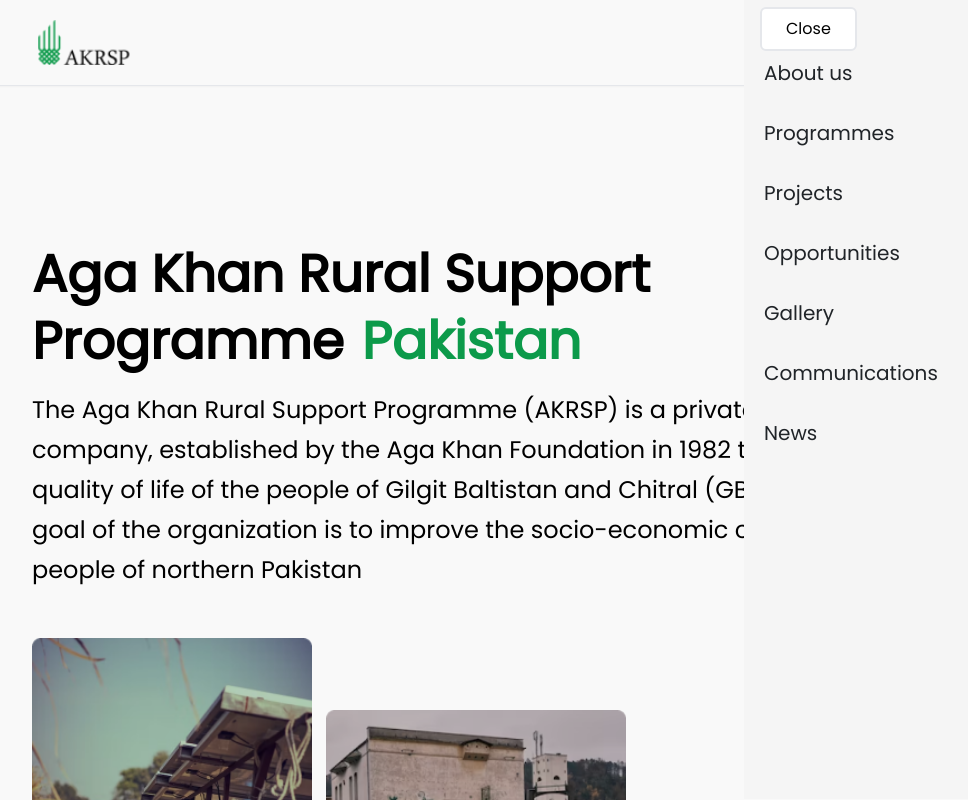
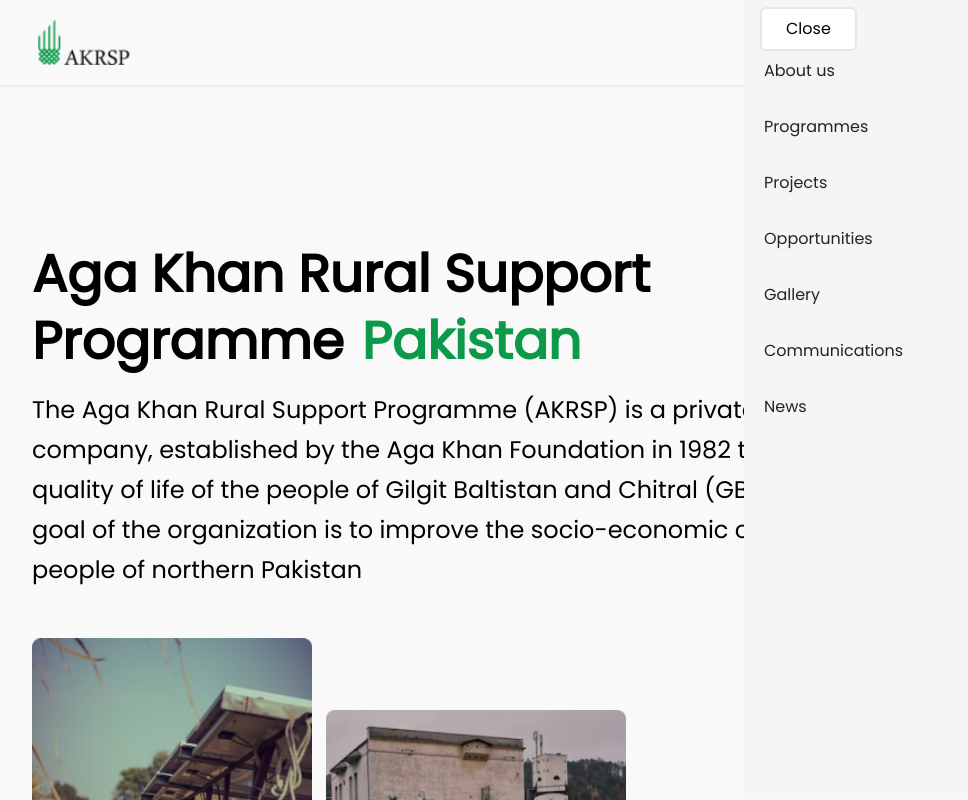
Before and after one commit to AyazAslam101/AKRSP, a Next.js app: page / in a window 1280 px wide. Both pictures are taken after a click on the button 1244 px from the left and 52 px from the top of the page. Shown: the top 800 px of the page, without its empty margins (156-1124 px from the left). Built offline with nearby package versions, Linux system fonts and the light colour scheme.

Commit message:
changes in sidebar

```diff
--- a/components/Button/Button.tsx
+++ b/components/Button/Button.tsx
@@ -37,7 +37,7 @@
           {navigation.main.map((item: any, key: any) => (
             <Menu as="div" key={key} className="relative block ml-1">
               <div>
-                <Menu.Button className="inline-flex font-medium text-xl text-secondary hover:text-primary focus:text-primary whitespace-nowrap p-4 cursor-pointer flex items-center focus:outline-none ">
+                <Menu.Button className="inline-flex font-medium text-base text-secondary hover:text-primary focus:text-primary whitespace-nowrap p-4 cursor-pointer flex items-center focus:outline-none ">
                   {item.name}
                   <ChevronDownIcon
                     className="-mr-1 ml-2 h-5 w-5 xl:block hidden"
--- a/components/Header/Header.tsx
+++ b/components/Header/Header.tsx
@@ -21,7 +21,7 @@
                   Pakistan
                 </span>
               </h2>
-              <p className="py-2 font-medium text-2xl leading-10 mt-2">
+              <p className="py-2 font-normal text-2xl leading-10 mt-2">
                 The Aga Khan Rural Support Programme (AKRSP) is a private,
                 non-profit company, established by the Aga Khan Foundation in
                 1982 to improve the quality of life of the people of Gilgit
--- a/components/Navbar/Navbar.tsx
+++ b/components/Navbar/Navbar.tsx
@@ -97,7 +97,7 @@
                         className="relative inline-block text-left"
                       >
                         <div>
-                          <Menu.Button className="inline-flex font-medium text-xl text-secondary hover:text-primary focus:text-primary whitespace-nowrap p-4 cursor-pointer flex items-center focus:outline-none ">
+                          <Menu.Button className="inline-flex font-medium text-base text-secondary hover:text-primary focus:text-primary whitespace-nowrap p-4 cursor-pointer flex items-center focus:outline-none ">
                             <a href={item.href}>{item.name}</a>
                             {item.type === "show-arrow" && (
                               <ChevronDownIcon
```
